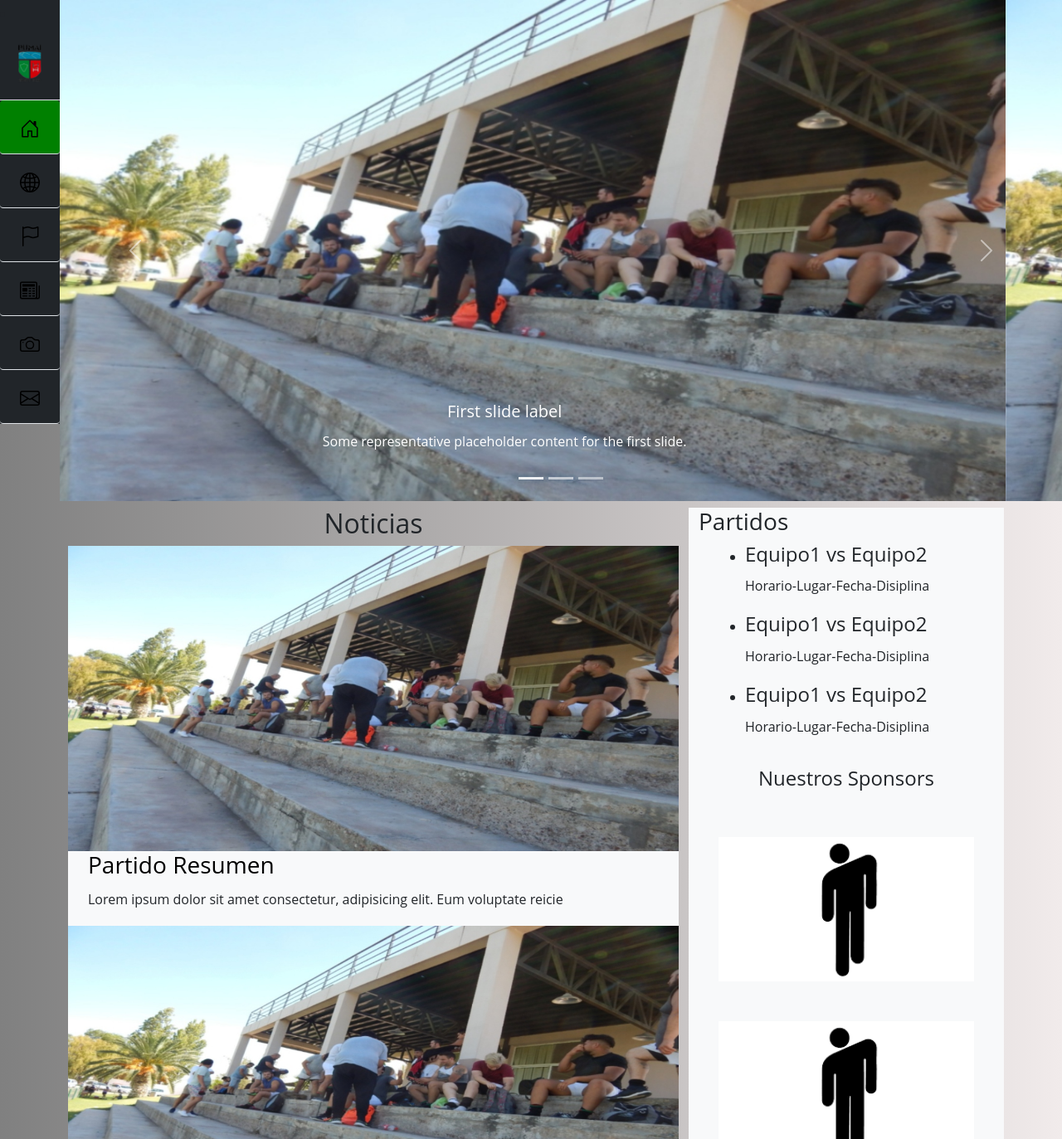
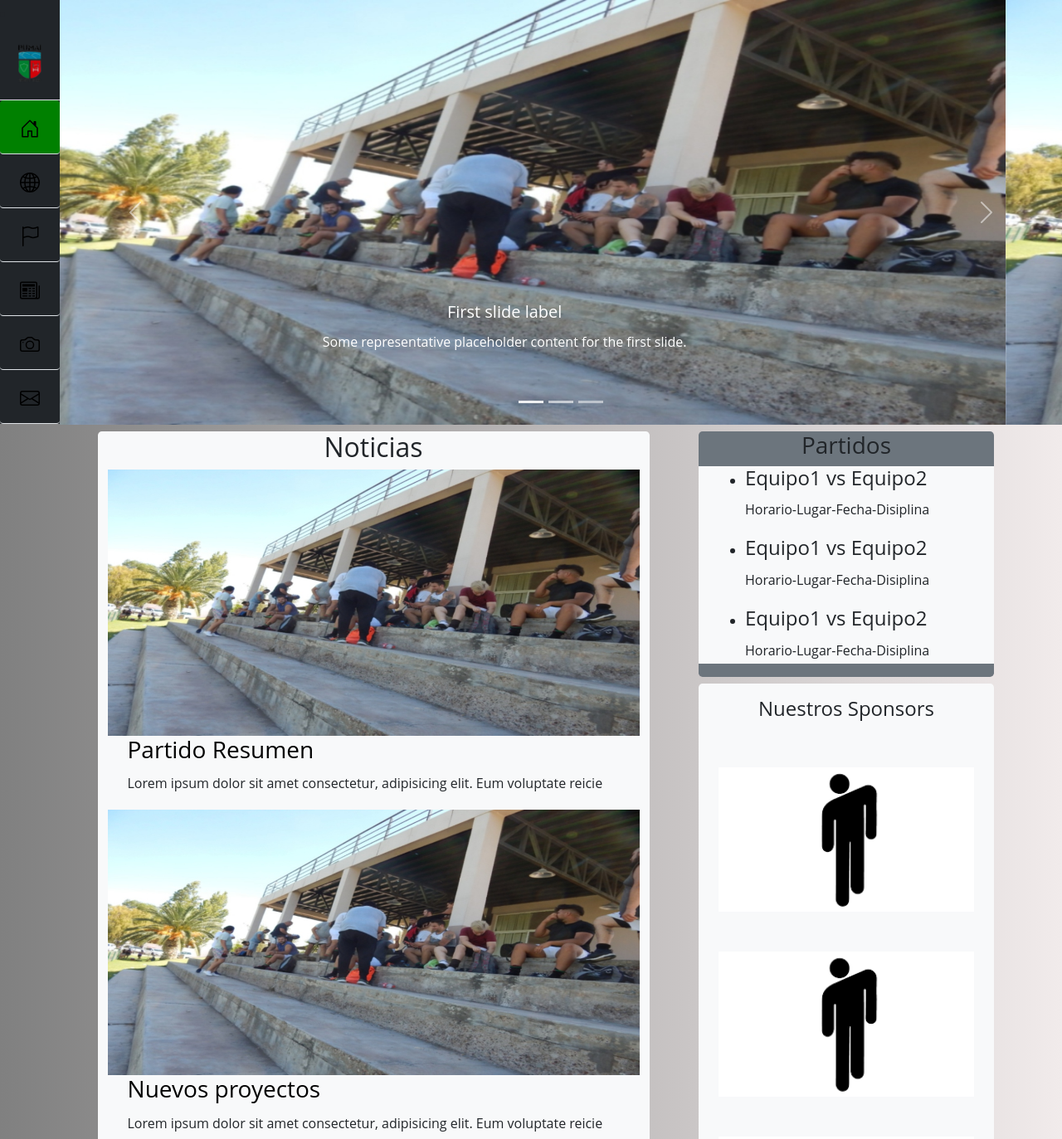
Before and after one commit to LucasMirand/Entrega4-LucasMiranda, a website: page index.html in a window 1280 px wide. Shown: the top 1373 px of the page at 83% size. Drawn offline with nearby package versions, Linux system fonts and the light colour scheme.

Commit message:
6/6 commit

```diff
--- a/SASS/estilos.scss
+++ b/SASS/estilos.scss
@@ -1,5 +1,11 @@
 
 @import "../node_modules/bootstrap/scss/bootstrap";
+
+$border-radius:               .25rem;
+$border-radius-sm:            .2rem;
+$border-radius-lg:            .3rem;
+$secondary:     #8a8a8a;
+
 
 .nav-pills .nav-link.active, .nav-pills .show > .nav-link {
     background-color: green;
@@ -38,6 +44,8 @@ body {
     display: grid;
     grid-template-areas: "header carousel";
     grid-template-columns: 4.5rem auto;
+
+    grid-area: gridHeader;
 }
 .nav-link {
     color: white;
@@ -99,3 +107,43 @@ footer{
         margin-top: 11rem;
     }
   }
+
+  /* Since positioning the image, we need to help out the caption */
+  .carousel-caption {
+	bottom: 3rem;
+	z-index: 10;
+  }
+
+  /* Declare heights because of positioning of img element */
+  .carousel-item {
+	height: 32rem;
+  }
+  .carousel-item > img {
+	position: absolute;
+	top: 0;
+	left: 0;
+	min-width: 100%;
+	height: 32rem;
+  }
+
+  header ul li:hover {
+    background-color: #ca1e1e;
+  }
+
+  .noticias {
+      grid-area: noticias;
+  }
+  .fixture {
+      grid-area: fixture;
+  }
+  .footer {
+      grid-area: footer;
+  }
+
+  @media (max-width: 720px) {
+      .noticias {padding-left: 4.5rem;
+        img {
+            width: 20rem;
+        }}
+      .fixture {padding-left: 2rem;}
+  }
--- a/index.html
+++ b/index.html
@@ -16,7 +16,7 @@
 
     <link rel="stylesheet" href="/SASS/estilos.css">
 </head>
-<body>
+<body class="body-index">
    <!--Sidenav-->
    <svg xmlns="http://www.w3.org/2000/svg" style="display: none;">
     <symbol id="bootstrap" viewBox="0 0 118 94">
@@ -165,9 +165,9 @@
 <div class="container-lg mt-2">
   <div class="row">
     <!--Noticias-->
-    <section class="noticias container col-md-8">
+    <section class="noticias container bg-light rounded-3 col-md-7">
       <h2 class="text-center">Noticias</h2>
-      <div class="bg-light">
+      <div>
           <article><div class="noticia1">
               <img src="Imagenes/carro.jpg" alt="foto" class="w-100">
               <h3 class="container"><a href="/"> Partido Resumen</a></h3>
@@ -186,11 +186,11 @@
         </div>
     </section>
     <!--Fixture & Sponsors-->
-    <section class="col-md-4 bg-light">
+    <section class="col-md-4 fixture">
       <div class="d-flex flex-column">
-        <div class="fixture">
-          <h3 class="text-start">Partidos</h3>
-            <div class="container">
+        <div class="fixture bg-secondary rounded-3">
+          <h3 class="text-center">Partidos</h3>
+            <div class="container bg-light">
               <ul>
                   <li>
                       <h4>Equipo1 vs Equipo2</h4>
@@ -211,7 +211,7 @@
               </ul>
             </div>
         </div>
-        <div class="sponsors container pt-3">
+        <div class="sponsors container  bg-light mt-2 rounded-3 pt-3">
           <h4 class="text-center">Nuestros Sponsors</h1>
           <img class="pt-5" src="/Imagenes/billie-logo.png" alt="">
           <img class="pt-5" src="/Imagenes/billie-logo.png" alt="">
@@ -223,7 +223,7 @@
   </div>
 </div>
 
-<footer>
+<footer class="footer">
   <nav class="container">
       <a href="contacto.html">Contacto</a>
       <p>+5412312434124</p>
```
Also changed, not shown: SASS/estilos.css, 1 other file.
